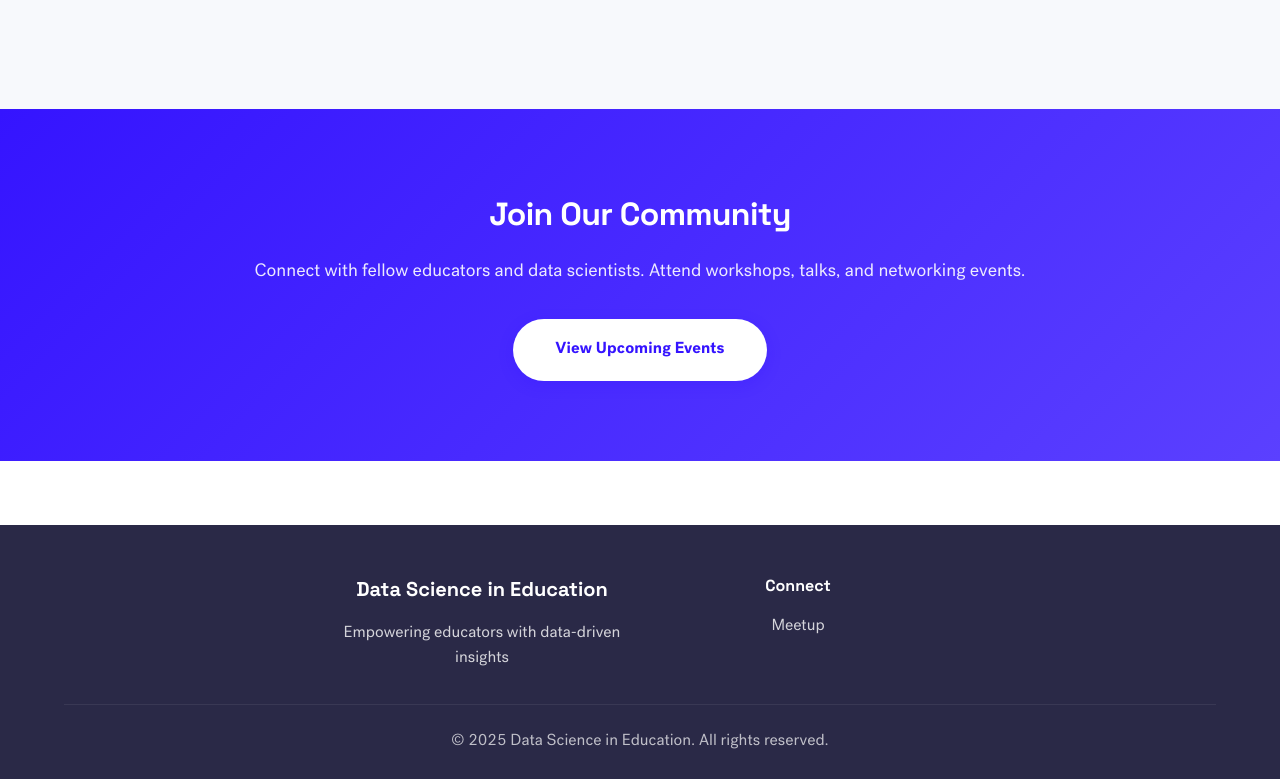
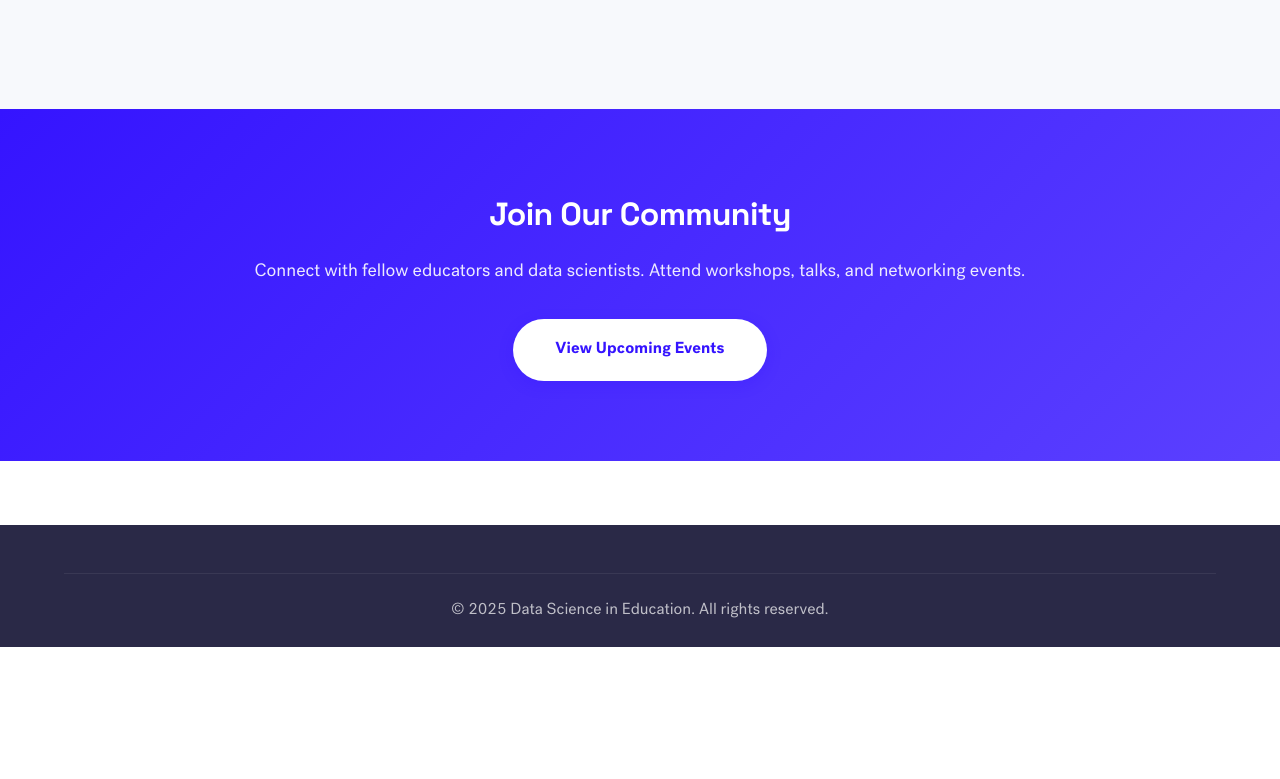
Before and after one commit to data-science-in-education/dsie-site, a website: page index.html in a window 1280 px wide. Shown: the part 812-1591 px from the top of the page. After the commit the page ends 1459 px from the top, so only its background shows below. Drawn offline with Linux system fonts and the light colour scheme.

Commit message:
Simplify footer layout
Co-Authored-By: Claude Opus 4.5 <noreply@anthropic.com>

```diff
--- a/index.html
+++ b/index.html
@@ -44,18 +44,6 @@
 
     <footer class="footer">
         <div class="container">
-            <div class="footer-content footer-simple">
-                <div class="footer-section">
-                    <h3>Data Science in Education</h3>
-                    <p>Empowering educators with data-driven insights</p>
-                </div>
-                <div class="footer-section">
-                    <h4>Connect</h4>
-                    <ul>
-                        <li><a href="https://www.meetup.com/data-science-in-education/" target="_blank" rel="noopener">Meetup</a></li>
-                    </ul>
-                </div>
-            </div>
             <div class="footer-bottom">
                 <p>&copy; 2025 Data Science in Education. All rights reserved.</p>
             </div>
```
